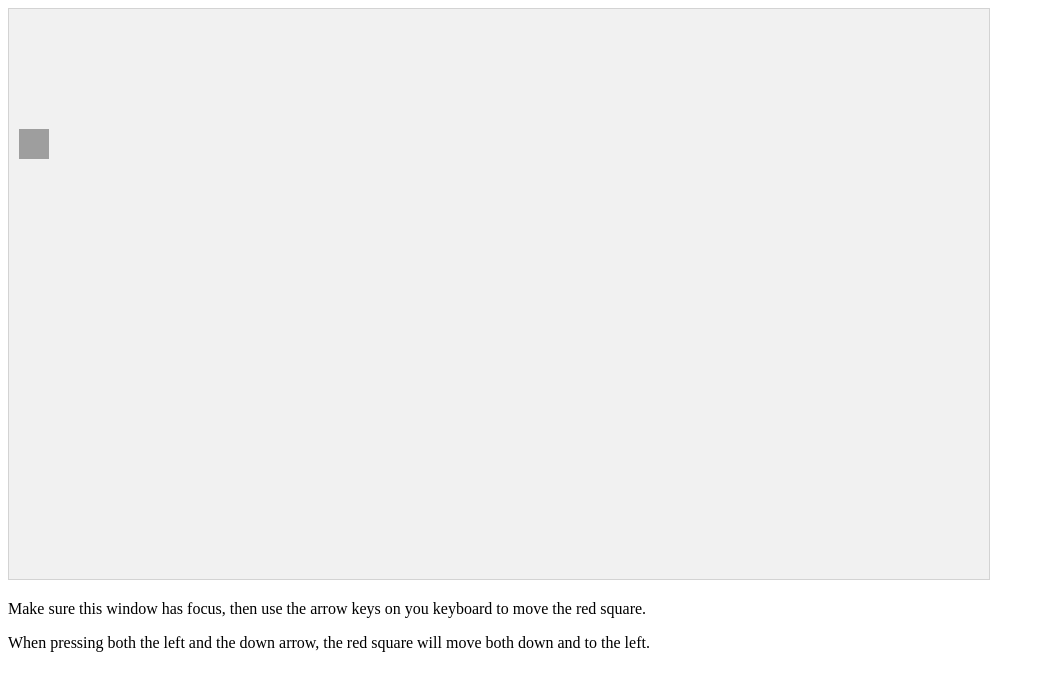
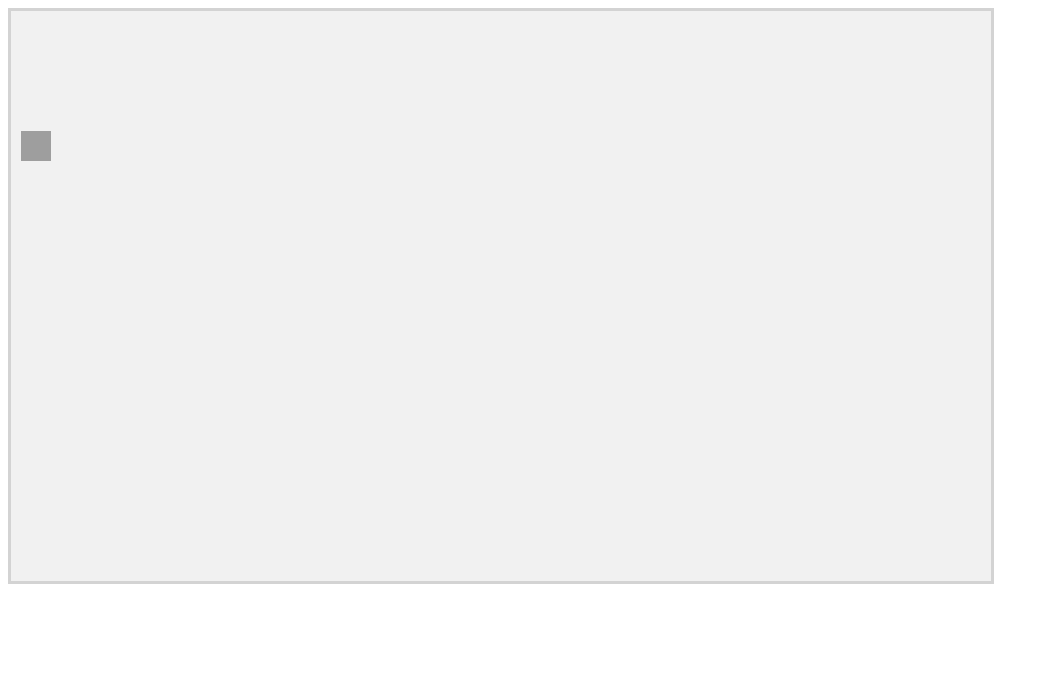
Before and after one commit to Best-JelloBeanz/web-vox, a plain HTML site: page index.html in a window 1280 px wide. Shown: the whole page, without its empty margins (0-1049 px from the left). Drawn offline with Linux system fonts and the light colour scheme.

Commit message:
Update index.html
Updated webpage visuals

```diff
--- a/index.html
+++ b/index.html
@@ -6,12 +6,12 @@
 <meta name="viewport" content="width=device-width, initial-scale=1.0"/>
 <style>
 canvas {
-    border:1px solid #d3d3d3;
+    border:3px solid #d3d3d3;
     background-color: #f1f1f1;
 }
 </style>
 </head>
-<body onload="startGame()">
+<body style="color:black;" onload="startGame()">
 <script>
 
 var myGamePiece;
@@ -80,7 +80,7 @@ function updateGameArea() {
     myGamePiece.update();
 }
 </script>
-<p>Make sure this window has focus, then use the arrow keys on you keyboard to move the red square.</p>
-<p>When pressing both the left and the down arrow, the red square will move both down and to the left.</p>
+<p style="color:white;">Make sure this window has focus, then use the arrow keys on you keyboard to move the red square.</p>
+<p style="color:white;">When pressing both the left and the down arrow, the red square will move both down and to the left.</p>
 </body>
 </html>
```
